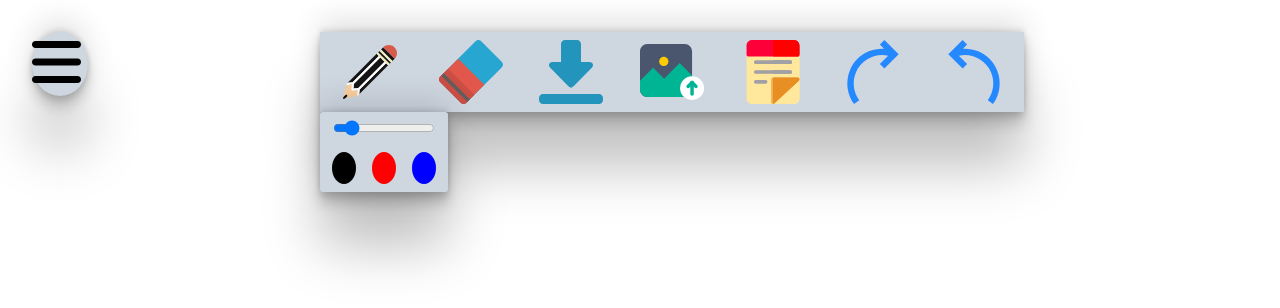
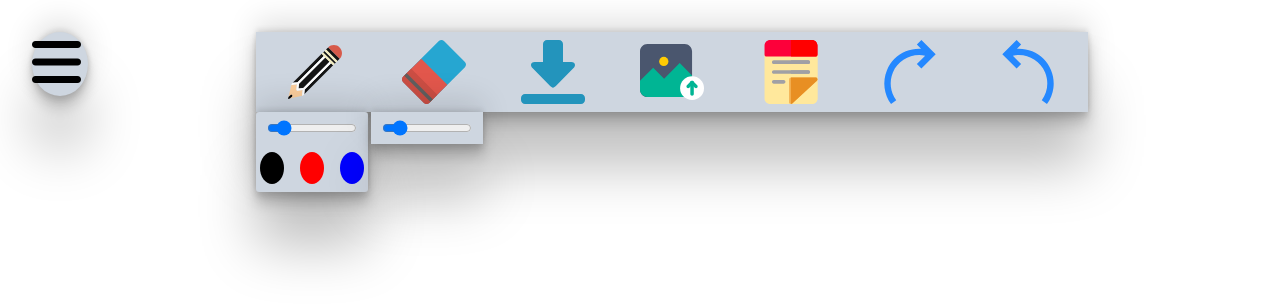
Before and after one commit to aviranjan07/OpenBoard_Clone, a plain HTML site: page index.html in a window 1280 px wide. Drawn offline with Linux system fonts and the light colour scheme.

Commit message:
added eraser tool ber with style

```diff
--- a/index.html
+++ b/index.html
@@ -35,7 +35,9 @@
             <div class="blue pencil-color"></div>
         </div>
     </div>
-    <div class="eraser-tool"></div>
+    <div class="eraser-tool-cont">
+        <input type="range" min="2" max="10" value="3">
+    </div>
     <script src="./tools.js"></script>
 </body>
 </html>
--- a/style.css
+++ b/style.css
@@ -21,12 +21,12 @@ body {
 .tools-cont {
     display: flex;
     height: 5rem;
-    width: 55vw;
+    width: 65vw;
     background-color: #ced6e0;
     justify-content: space-around;
     position: absolute;
     top: 2rem;
-    left: 25vw;
+    left: 20vw;
     box-shadow: rgba(0, 0, 0, 0.25) 0px 54px 55px, rgba(0, 0, 0, 0.12) 0px -12px 30px, rgba(0, 0, 0, 0.12) 0px 4px 6px, rgba(0, 0, 0, 0.17) 0px 12px 13px, rgba(0, 0, 0, 0.09) 0px -3px 5px;
 }
 .tools-cont > * {
@@ -35,12 +35,12 @@ body {
 }
 .pencil-tool-cont {
     height: 5rem;
-    width: 8rem;
+    width: 7rem;
     background-color: #ced6e0;
     box-shadow:rgba(0, 0, 0, 0.25) 0px 54px 55px, rgba(0, 0, 0, 0.12) 0px -12px 30px, rgba(0, 0, 0, 0.12) 0px 4px 6px, rgba(0, 0, 0, 0.17) 0px 12px 13px, rgba(0, 0, 0, 0.09) 0px -3px 5px;
     position: absolute;
     top: 7rem;
-    left: 25vw;
+    left: 20vw;
     border-radius: 3px;
 }
 .pencil-width-cont {
@@ -73,3 +73,18 @@ body {
 .blue {
     background-color: blue;
 }
+.eraser-tool-cont {
+    height: 2rem;
+    width: 7rem;
+    background-color: #ced6e0;
+    box-shadow:rgba(0, 0, 0, 0.25) 0px 54px 55px, rgba(0, 0, 0, 0.12) 0px -12px 30px, rgba(0, 0, 0, 0.12) 0px 4px 6px, rgba(0, 0, 0, 0.17) 0px 12px 13px, rgba(0, 0, 0, 0.09) 0px -3px 5px;
+    display: flex;
+    justify-content: center;
+    align-items: center;
+    position: absolute;
+    top: 7rem;
+    left: 29vw;
+}
+.eraser-tool-cont input {
+    width: 80%;
+}
```
